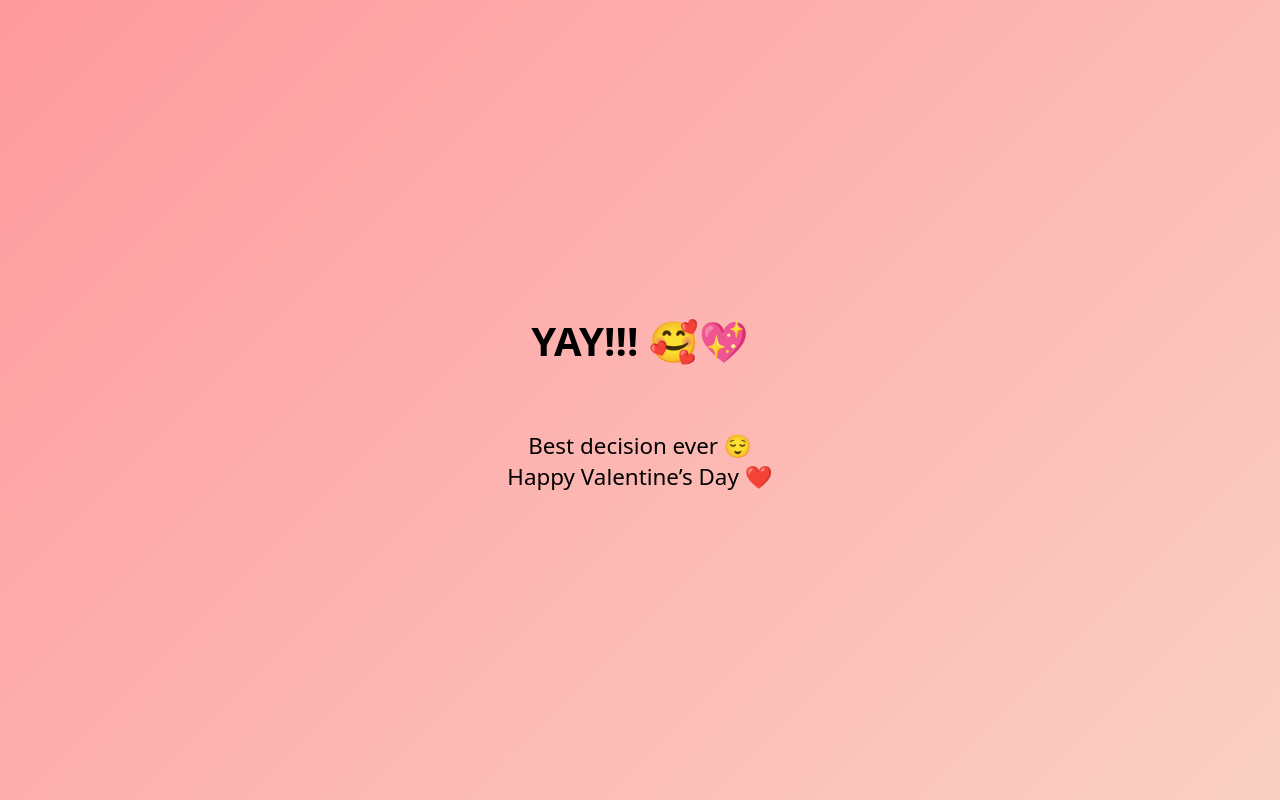
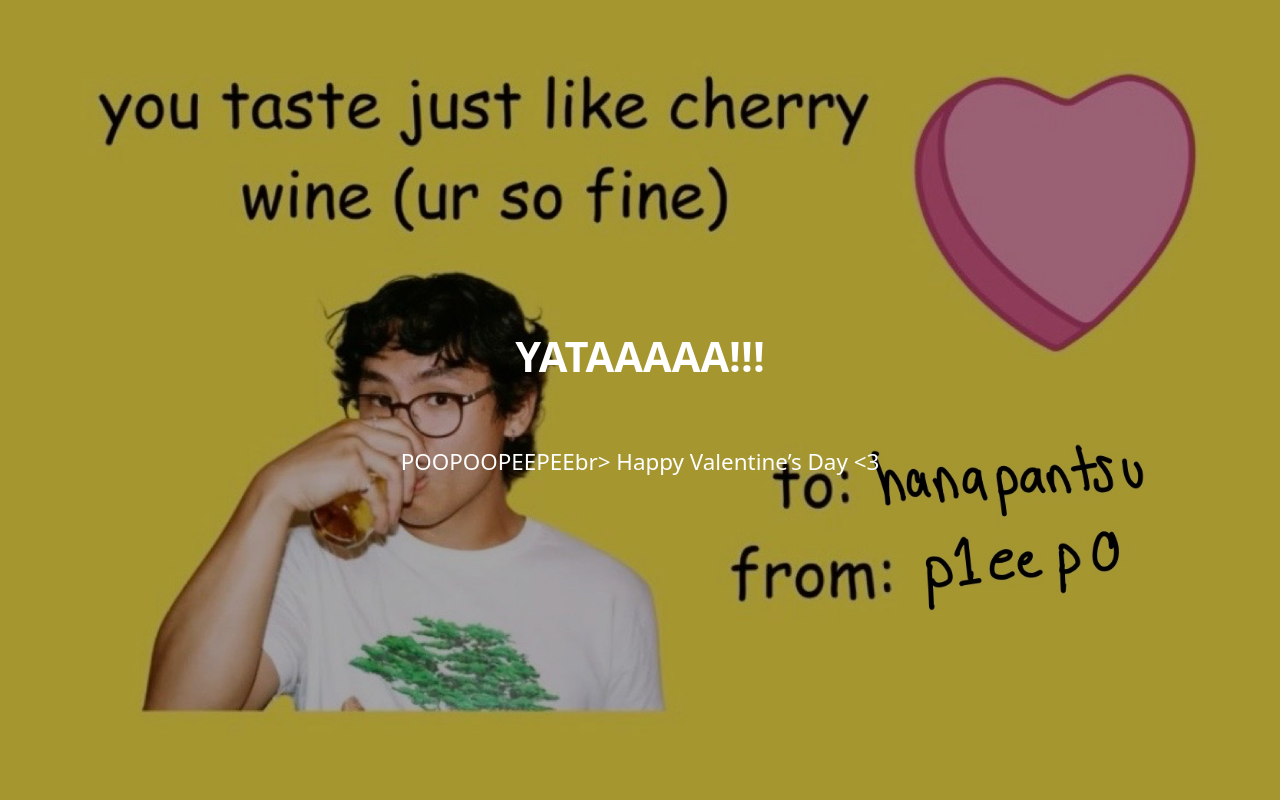
Before and after one commit to p1eep0/baka, a plain HTML site: page index.html in a window 1280 px wide. Both pictures are taken after a click on the button "YES 💕". Drawn offline with Linux system fonts and the light colour scheme.

Commit message:
Update index.html

```diff
--- a/index.html
+++ b/index.html
@@ -3,25 +3,37 @@
 <head>
   <meta charset="UTF-8" />
   <meta name="viewport" content="width=device-width, initial-scale=1.0" />
-  <title>Important Question 💖</title>
+  <title>Are you Ready???</title>
 
   <style>
     body {
       margin: 0;
-      padding: 0;
       font-family: system-ui, -apple-system, BlinkMacSystemFont, sans-serif;
-      background: linear-gradient(135deg, #ff9a9e, #fad0c4);
       height: 100vh;
       overflow: hidden;
+
       display: flex;
       flex-direction: column;
       justify-content: center;
       align-items: center;
       text-align: center;
+
+      background: url("gpz.jpg") no-repeat center center fixed;
+      background-size: cover;
+      color: white;
+    }
+
+    /* Dark overlay for readability */
+    body::before {
+      content: "";
+      position: fixed;
+      inset: 0;
+      background: rgba(0, 0, 0, 0.35);
+      z-index: -1;
     }
 
     h1 {
-      font-size: 2.2rem;
+      font-size: 2.3rem;
       margin-bottom: 40px;
       padding: 0 20px;
     }
@@ -34,7 +46,7 @@
 
     button {
       font-size: 1.3rem;
-      padding: 18px 30px;
+      padding: 18px 32px;
       border-radius: 14px;
       border: none;
       cursor: pointer;
@@ -53,19 +65,24 @@
       position: absolute;
       left: 50%;
       transform: translateX(-50%);
-      top: 80px;
+      top: 90px;
     }
   </style>
 </head>
 
 <body>
 
-  <h1>Will you be my Valentine? 💘</h1>
+  <h1>Will you be my Valentine?</h1>
 
   <div class="buttons">
     <button id="yes" onclick="sayYes()">YES 💕</button>
     <button id="no" ontouchstart="moveNo()" onmouseover="moveNo()">NO 😒</button>
   </div>
+
+  <!-- Background Music -->
+  <audio id="bgMusic" loop>
+    <source src="gpzcrw.mp3" type="audio/mpeg">
+  </audio>
 
   <script>
     function moveNo() {
@@ -81,11 +98,14 @@
     }
 
     function sayYes() {
+      const music = document.getElementById("bgMusic");
+      music.play();
+
       document.body.innerHTML = `
-        <h1 style="font-size:2.5rem;">YAY!!! 🥰💖</h1>
+        <h1 style="font-size:2.6rem;">YATAAAAA!!!</h1>
         <p style="font-size:1.4rem; padding: 0 20px;">
-          Best decision ever 😌<br>
-          Happy Valentine’s Day ❤️
+          POOPOOPEEPEEbr>
+          Happy Valentine’s Day <3
         </p>
       `;
     }
```
